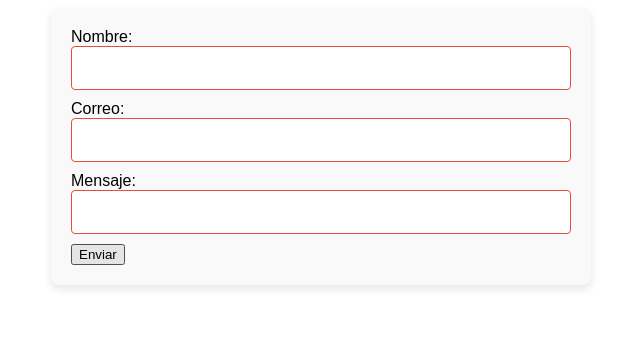
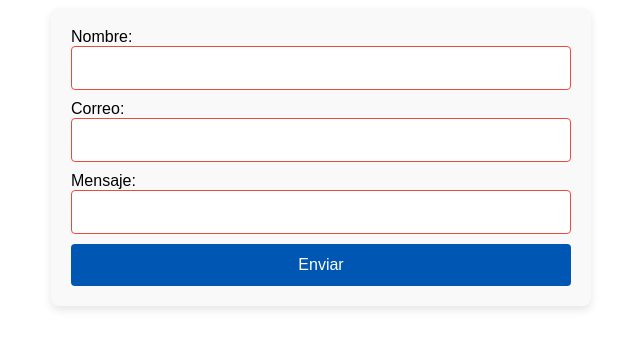
Before and after one commit to edjovilellaca/Formulario-De-Contacto, a plain HTML site: page index.html in a window 1280 px wide. In both pictures the pointer is over the input "Enviar". Shown: the whole page, without its empty margins (319-959 px from the left). Drawn offline with Linux system fonts and the light colour scheme.

Commit message:
Update de style.css

```diff
--- a/style.css
+++ b/style.css
@@ -29,7 +29,7 @@ textarea:focus {
     outline: none;
 }
 
-button[type="submit"] {
+input[type="button"] {
     width: 100%;
     padding: 12px;
     background-color: #007BFF;
@@ -41,7 +41,7 @@ button[type="submit"] {
     transition: background-color 0.3s;
 }
 
-button[type="submit"]:hover {
+input[type="button"]:hover {
     background-color: #0056b3;
 }
 
```
